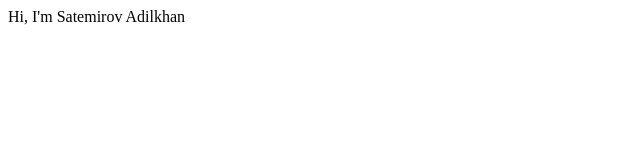
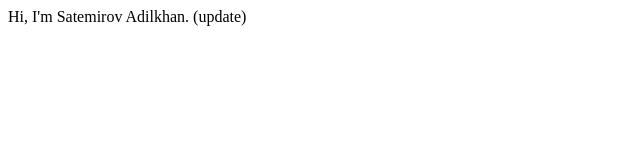
Before and after one commit to adilhansatemirov/adilkhansatemirov, a Next.js app: page / in a window 1280 px wide. Shown: the top 160 px of the page, without its empty margins (0-640 px from the left). Built offline with nearby package versions, Linux system fonts and the light colour scheme.

Commit message:
featL add text

```diff
--- a/components/Header.js
+++ b/components/Header.js
@@ -1,3 +1,3 @@
 export default () => (
-    <div>Hi, I'm Satemirov Adilkhan</div>
+    <div>Hi, I'm Satemirov Adilkhan. (update)</div>
 )
```
